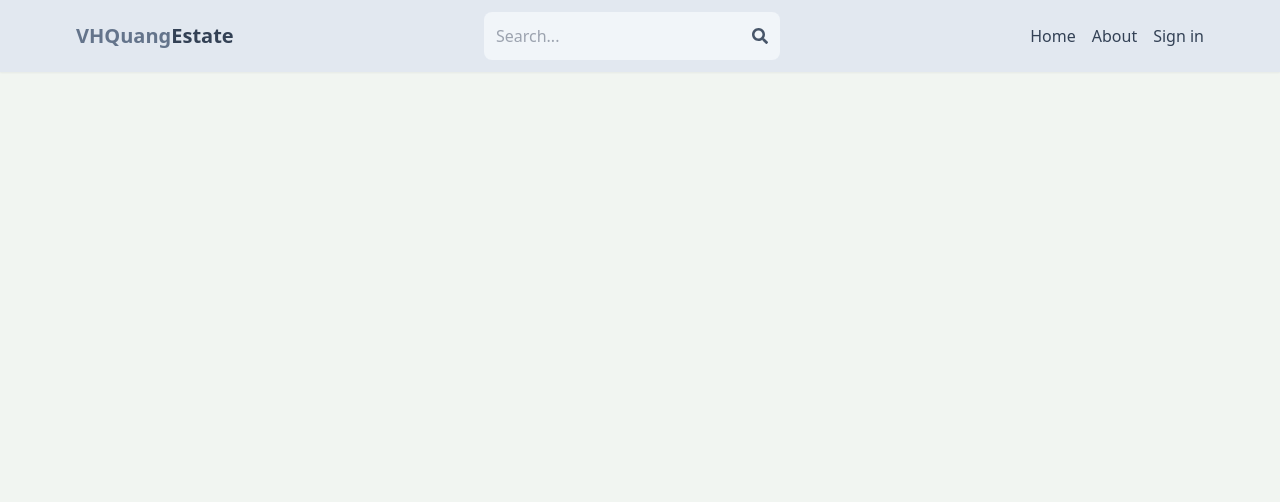
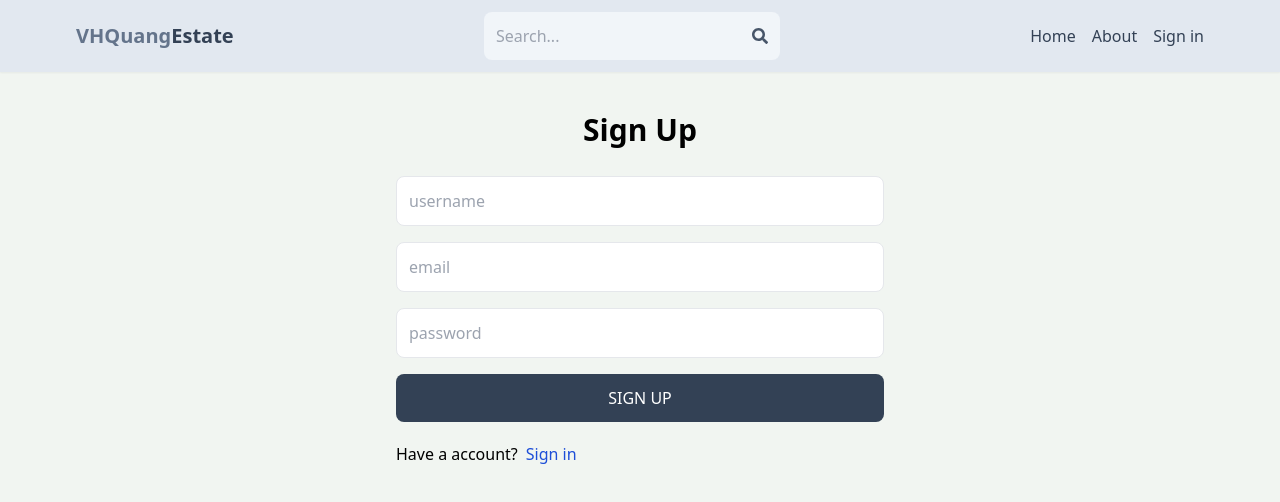
Before and after one commit to VuHuyQuang278/MERN-Real-Estate-Marketplace, a React (Vite) app in the folder client/: page /sign-up in a window 1280 px wide. Shown: the top 502 px of the page. Built offline with nearby package versions, Linux system fonts and the light colour scheme.

Commit message:
Complete sign up page functionality

```diff
--- a/client/src/App.jsx
+++ b/client/src/App.jsx
@@ -15,7 +15,7 @@ export default function App() {
       <Routes>
         <Route path="/" element={<Home />} />
         <Route path="/sign-in" element={<SignIn />} />
-        <Route path="/sing-up" element={<SignUp />} />
+        <Route path="/sign-up" element={<SignUp />} />
         <Route path="/about" element={<About />} />
         <Route path="/profile" element={<Profile />} />
       </Routes>
--- a/client/src/pages/SignUp.jsx
+++ b/client/src/pages/SignUp.jsx
@@ -1,30 +1,76 @@
-import { Link } from "react-router-dom";
+import { useState } from "react";
+import { Link, useNavigate } from "react-router-dom";
 
 export default function SignUp() {
+  const [formData, setFormData] = useState({});
+  const [error, setError] = useState(null);
+  const [loading, setLoading] = useState(false);
+  const navigate = useNavigate();
+  const handleChange = (e) => {
+    setFormData({
+      ...formData,
+      [e.target.id]: e.target.value,
+    });
+  };
+
+  const handleSubmit = async (e) => {
+    e.preventDefault();
+    try {
+      setLoading(true);
+      const res = await fetch("/api/auth/signup", {
+        method: "POST",
+        headers: {
+          "Content-Type": "application/json",
+        },
+        body: JSON.stringify(formData),
+      });
+
+      const data = await res.json();
+      console.log(data);
+      if (data.success === false) {
+        setLoading(false);
+        setError(data.message);
+        return;
+      }
+      setLoading(false);
+      setError(null);
+      navigate("/sign-in");
+    } catch (error) {
+      setLoading(false);
+      setError(error.message);
+    }
+  };
+
   return (
     <div className="p-3 max-w-lg mx-auto">
       <h1 className="text-3xl text-center font-semibold my-7">Sign Up</h1>
-      <form className="flex flex-col gap-4 ">
+      <form className="flex flex-col gap-4" onSubmit={handleSubmit}>
         <input
           type="text"
           placeholder="username"
           className="border p-3 rounded-lg"
           id="username"
+          onChange={handleChange}
         />
         <input
           type="email"
           placeholder="email"
           className="border p-3 rounded-lg"
           id="email"
+          onChange={handleChange}
         />
         <input
           type="password"
           placeholder="password"
           className="border p-3 rounded-lg"
           id="password"
+          onChange={handleChange}
         />
-        <button className="bg-slate-700 text-white p-3 rounded-lg uppercase hover:opacity-95 disabled:opacity-80">
-          Sign up
+        <button
+          disabled={loading}
+          className="bg-slate-700 text-white p-3 rounded-lg uppercase hover:opacity-95 disabled:opacity-80"
+        >
+          {loading ? "Loading..." : "Sign Up"}
         </button>
       </form>
       <div className="flex gap-2 mt-5">
@@ -33,6 +79,7 @@ export default function SignUp() {
           <span className="text-blue-700">Sign in</span>
         </Link>
       </div>
+      {error && <p className="text-red-500 mt-5">{error}</p>}
     </div>
   );
 }
--- a/client/vite.config.js
+++ b/client/vite.config.js
@@ -1,7 +1,15 @@
-import { defineConfig } from 'vite'
-import react from '@vitejs/plugin-react-swc'
+import { defineConfig } from "vite";
+import react from "@vitejs/plugin-react-swc";
 
 // https://vitejs.dev/config/
 export default defineConfig({
+  server: {
+    proxy: {
+      "/api": {
+        target: "http://localhost:3000",
+        secure: false,
+      },
+    },
+  },
   plugins: [react()],
-})
+});
```
